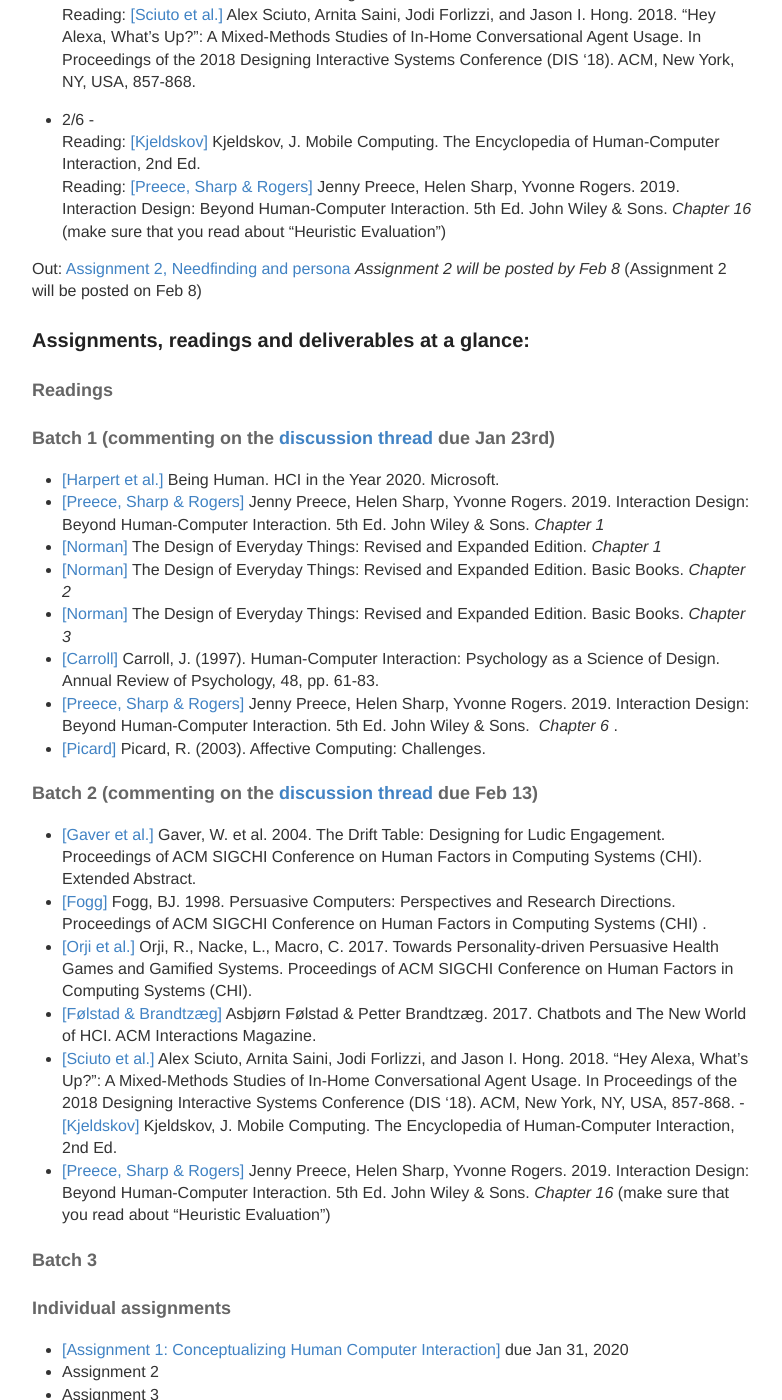
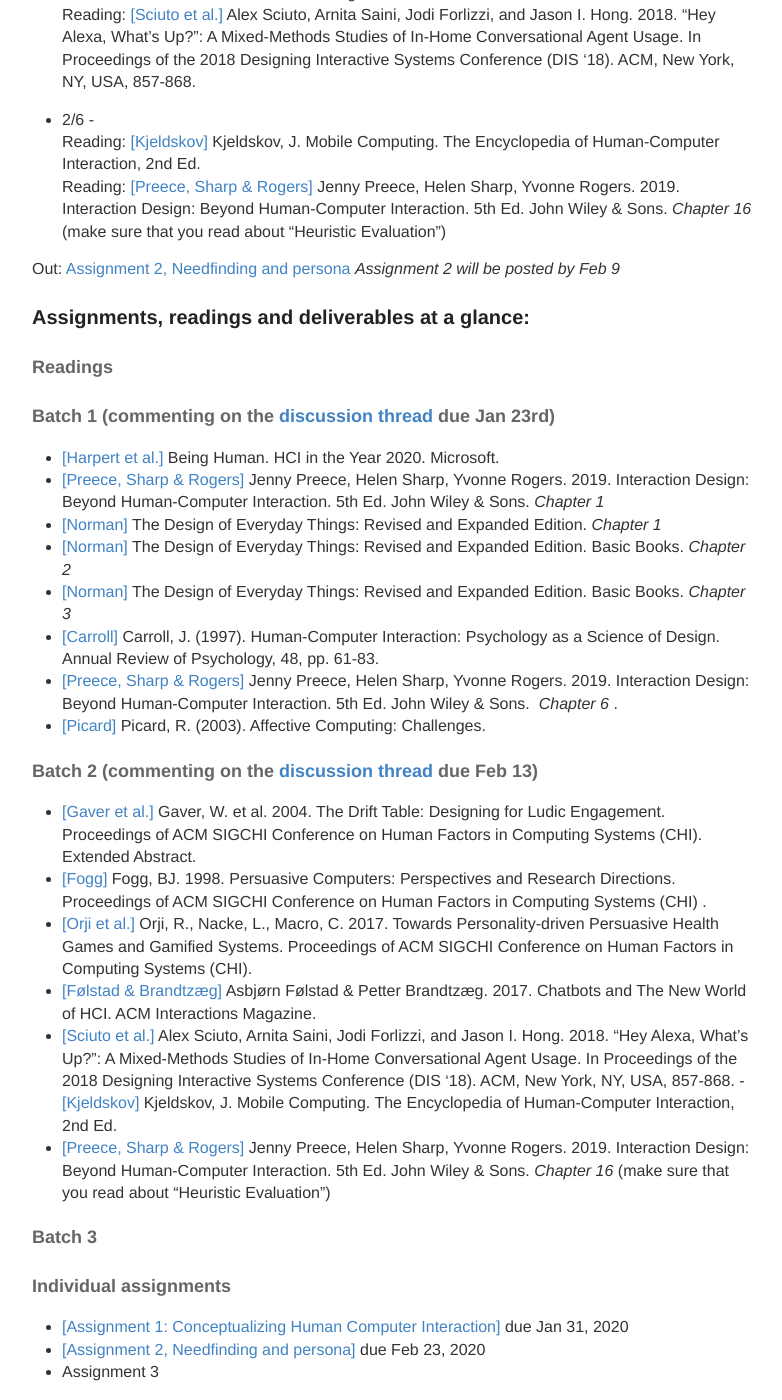
Before and after one commit to hciwang/hciwang.github.io, a Jekyll site: the page built from _posts/2020-1-5-lectures.md, in a window 1280 px wide and 1400 px high, scrolled down 1717 px. Shown: the whole window, without its empty margins (248-1030 px from the left). Built offline with Jekyll 4.4.1, drawn with Linux system fonts in a browser that asks for light colours.

Commit message:
Update 2020-1-5-lectures.md

```diff
--- a/_posts/2020-1-5-lectures.md
+++ b/_posts/2020-1-5-lectures.md
@@ -60,7 +60,7 @@
 Reading: [[Kjeldskov]](https://www.interaction-design.org/literature/book/the-encyclopedia-of-human-computer-interaction-2nd-ed/mobile-computing) Kjeldskov, J. Mobile Computing. The Encyclopedia of Human-Computer Interaction, 2nd Ed.
 Reading: [[Preece, Sharp & Rogers]](http://www.id-book.com/) Jenny Preece, Helen Sharp, Yvonne Rogers. 2019. Interaction Design: Beyond Human-Computer Interaction. 5th Ed. John Wiley & Sons.  *Chapter 16* (make sure that you read about "Heuristic Evaluation")
 
-Out: [Assignment 2, Needfinding and persona]() *Assignment 2 will be posted by Feb 8* (Assignment 2 will be posted on Feb 8)
+Out: [Assignment 2, Needfinding and persona](https://canvas.ucdavis.edu/courses/413583/assignments/429555) *Assignment 2 will be posted by Feb 9*
 
 ### Assignments, readings and deliverables at a glance:
 
@@ -89,7 +89,7 @@ Out: [Assignment 2, Needfinding and persona]() *Assignment 2 will be posted by F
 
 #### Individual assignments
 - [[Assignment 1: Conceptualizing Human Computer Interaction]](https://canvas.ucdavis.edu/courses/413583/assignments/423189) due Jan 31, 2020
-- Assignment 2
+- [[Assignment 2, Needfinding and persona]](https://canvas.ucdavis.edu/courses/413583/assignments/429555) due Feb 23, 2020
 - Assignment 3
 
 
```
